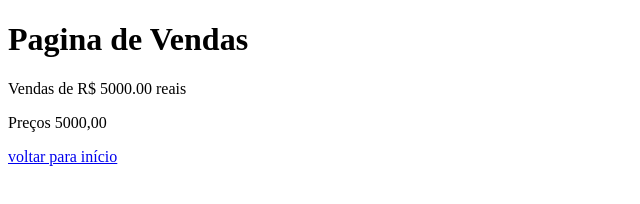
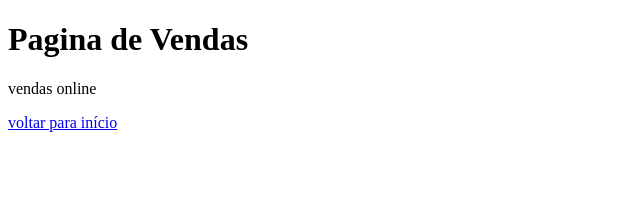
Before and after one commit to Flavio-Domingues/aulagit2, a plain HTML site: page vendas.html in a window 1280 px wide. Shown: the whole page, without its empty margins (0-640 px from the left). Drawn offline with Linux system fonts and the light colour scheme.

Commit message:
segundo commit

```diff
--- a/vendas.html
+++ b/vendas.html
@@ -7,8 +7,8 @@
 </head>
 <body>
   <h1>Pagina de Vendas</h1>
-  <p>Vendas de R$ 5000.00 reais</p>
-  <p>Preços 5000,00</p>
+
+  <p>vendas online</p>
 
   <a href="index.html">voltar para início</a>
 </body>
```
